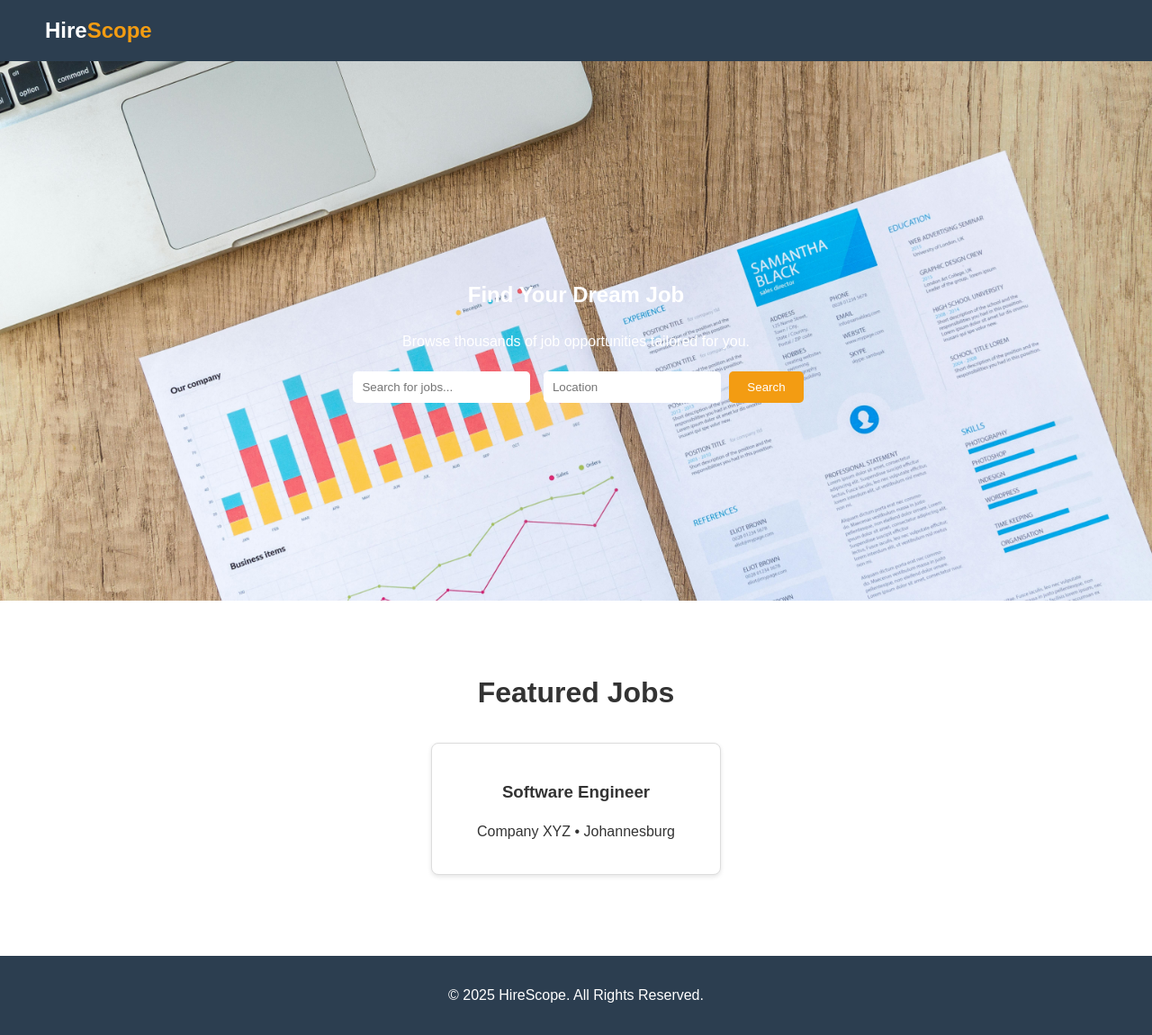
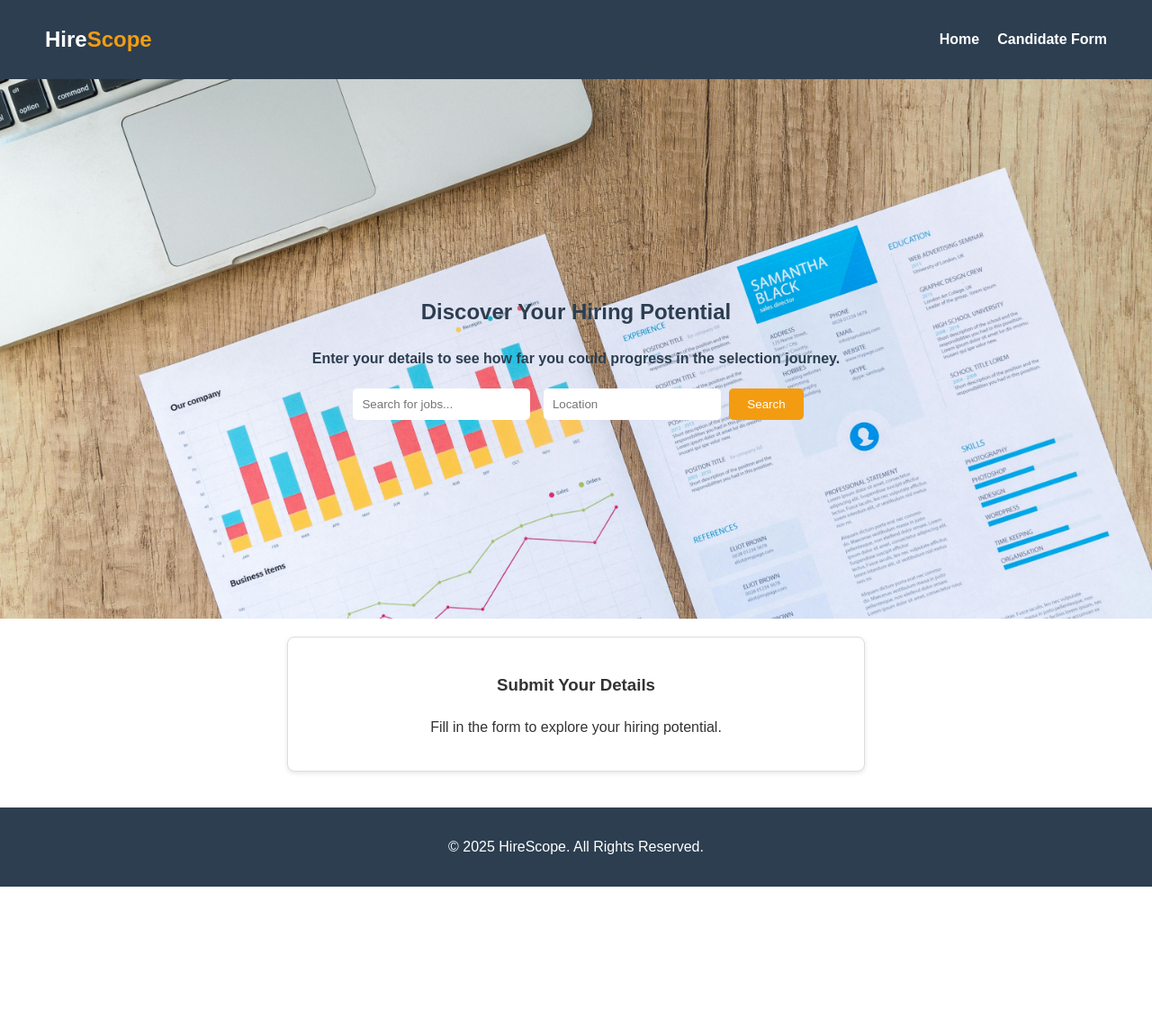
Before and after one commit to SongcaYeyethuMisokuhle/PredictiveInsights, a Django app: page / in a window 1280 px wide. Shown: the whole page at 90% size. After the commit the page ends 986 px from the top, so only its background shows below. Run offline with Django 5.2, Linux system fonts and the light colour scheme.

Commit message:
Home_page

```diff
--- a/HireScope/static/css/home.css
+++ b/HireScope/static/css/home.css
@@ -30,6 +30,7 @@ body {
   text-decoration: none;
   color: #fff;
   font-weight: 500;
+  font-weight: bold;
 }
 .btn {
   background: #f39c12;
@@ -50,8 +51,9 @@ body {
   align-items: center;
   justify-content: center;
   text-align: center;
-  color: #fff;
+  color: #2c3e50;
   overflow: hidden;
+  font-weight: bold;
 }
 
 .hero-image {
@@ -90,37 +92,33 @@ body {
 .search-bar button:hover {
   background: #e67e22;
 }
-
-/* Featured Jobs */
-.featured {
-  padding: 50px 20px;
-  text-align: center;
-}
-.featured h2 {
-  margin-bottom: 30px;
-  font-size: 32px;
-}
 .job-list {
   display: flex;
-  gap: 20px;
   justify-content: center;
   flex-wrap: wrap;
+  gap: 20px;
+  width: 100%;
 }
 .job-card {
+  display: block;
   background: #fff;
   border: 1px solid #ddd;
   padding: 20px;
   border-radius: 8px;
-  width: 280px;
+  width: 80%; /* makes it take up most of the screen width */
+  max-width: 600px; /* prevents it from being *too* wide on big screens */
   box-shadow: 0 2px 5px rgba(0,0,0,0.1);
+  text-decoration: none;
+  color: inherit;
+  transition: 0.3s;
+  margin: 0 auto; /* centers the card */
+  text-align: center;
 }
-.job-card h3 {
-  margin-bottom: 10px;
+.job-card:hover {
+  box-shadow: 0 4px 10px rgba(0,0,0,0.2);
+  transform: translateY(-3px);
 }
-.job-card p {
-  margin-bottom: 15px;
-}
-/* Footer */
+
 footer {
   background: #2c3e50;
   color: #fff;
--- a/HireScope/templates/home.html
+++ b/HireScope/templates/home.html
@@ -4,7 +4,7 @@
 <head>
   <meta charset="UTF-8">
   <meta name="viewport" content="width=device-width, initial-scale=1.0">
-  <title>Job Portal | Home</title>
+  <title> HireScope | Home</title>
   <link rel="stylesheet" href="{% static 'css/home.css' %}">
 </head>
 <body>
@@ -14,8 +14,9 @@
     <nav class="navbar">
       <div class="logo">Hire<span>Scope</span></div>
       <ul class="nav-links">
+        <li><a href="{% url 'home' %}">Home</a></li>
+        <li><a href="{% url 'candidate_input' %}">Candidate Form</a></li>
       </ul>
-
     </nav>
   </header>
 
@@ -23,8 +24,8 @@
  <section class="hero">
   <img src="{% static 'images/hero_image.jpg' %}" alt="Hero Image" class="hero-image">
   <div class="hero-content">
-    <h1>Find Your Dream Job</h1>
-    <p>Browse thousands of job opportunities tailored for you.</p>
+    <h1>Discover Your Hiring Potential</h1>
+    <p>Enter your details to see how far you could progress in the selection journey.</p>
     <form class="search-bar">
       <input type="text" placeholder="Search for jobs...">
       <input type="text" placeholder="Location">
@@ -33,16 +34,18 @@
   </div>
 </section>
 
-  <!-- Featured Jobs -->
+
   <section class="featured">
-    <h2>Featured Jobs</h2>
-    <div class="job-list">
-      <div class="job-card">
-        <h3>Software Engineer</h3>
-        <p>Company XYZ • Johannesburg</p>
-      </div>
-    </div>
-  </section>
+  <h2></h2>
+  <div class="job-list">
+    <a href="{% url 'candidate_input' %}" class="job-card">
+      <h3>Submit Your Details</h3>
+
+      <p>Fill in the form to explore your hiring potential.</p>
+
+    </a>
+  </div>
+</section>
 
   <!-- Footer -->
   <footer>
```
Also changed, not shown: db.sqlite3.
